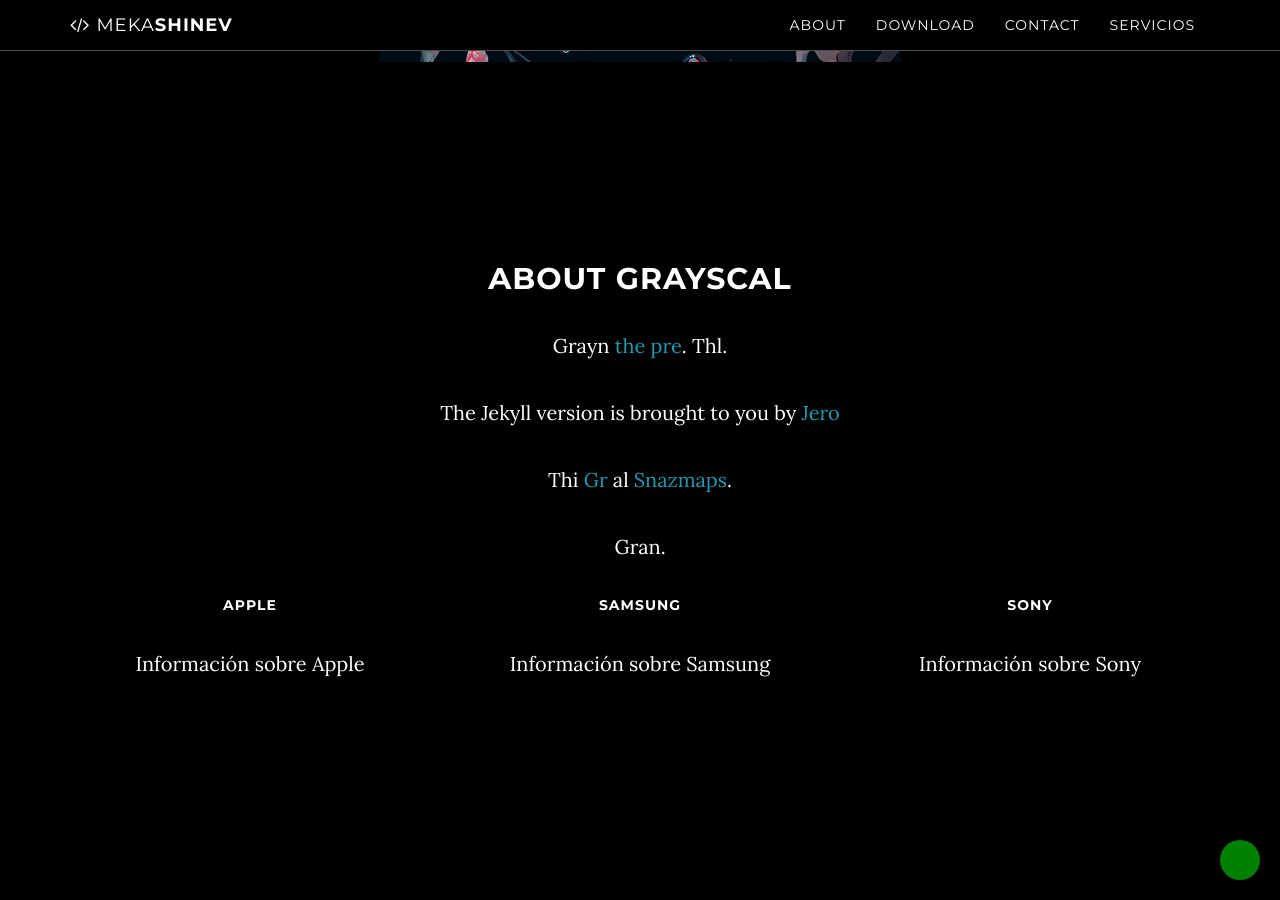
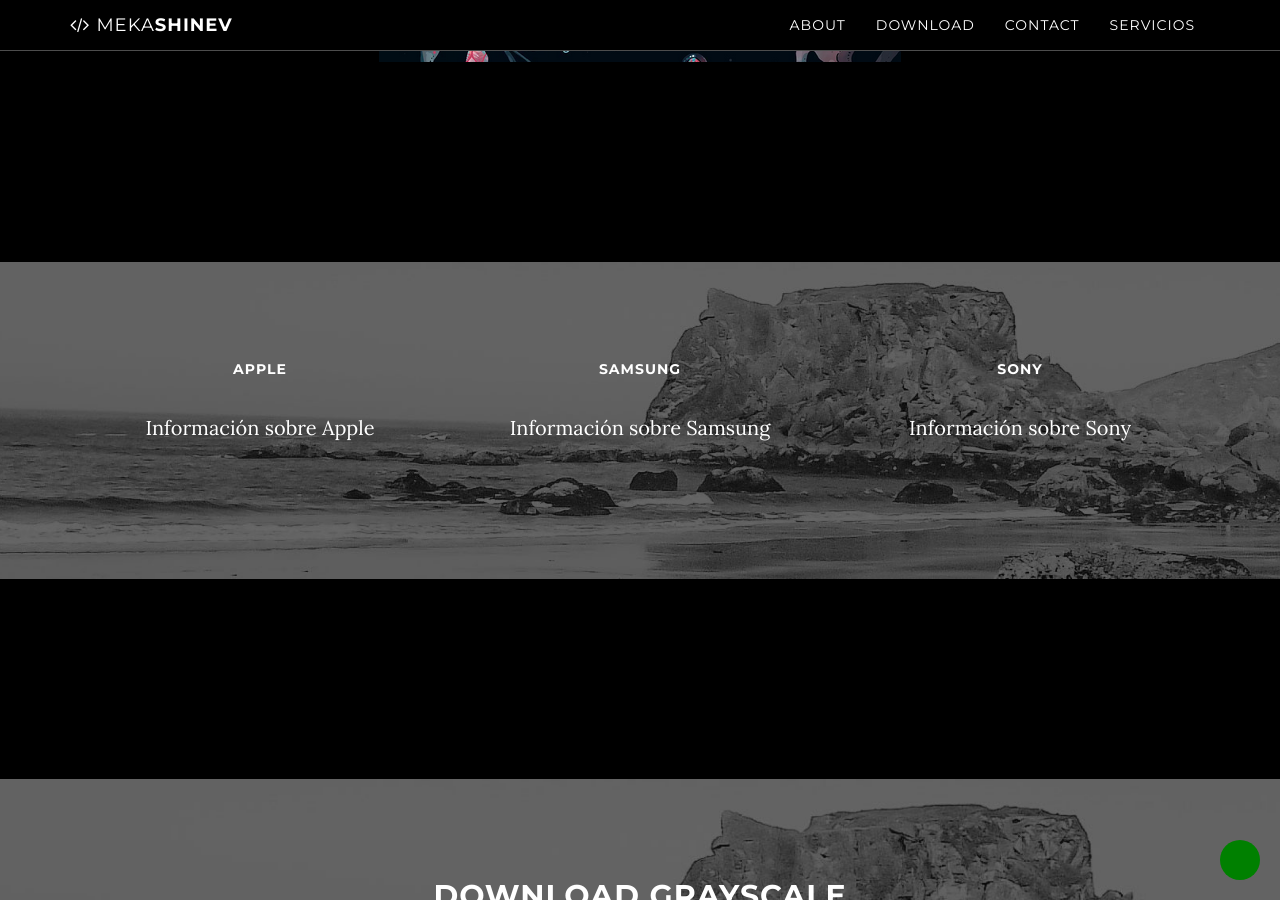
Before and after one commit to mekashinev/mekashinev.github.io, a Jekyll site: the page built from index.html, in a window 1280 px wide and 900 px high, scrolled down 2640 px. Built offline with Jekyll 4.4.1, drawn with Linux system fonts in a browser that asks for light colours.

Commit message:
Update about.html

```diff
--- a/_includes/about.html
+++ b/_includes/about.html
@@ -166,18 +166,10 @@
 
 
 
-<section id="about" class="container content-section text-center">
-    <div class="row">
-        <div class="col-lg-8 col-lg-offset-2 text-center">
-            <h2>About Grayscal</h2>
-            <p>Grayn <a href="http://startbootstrap.com/template-overviews/grayscale/">the pre</a>. Thl.</p>
-            <p>The Jekyll version is brought to you by <a href="https://github.com/jeromelachaud">Jero</a></p>
-            <p>Thi <a href="http://gratisography.com/">Gr</a> al <a href="http://snazzymaps.com/">Snazmaps</a>.</p>
-            <p>Gran.</p>
-        </div>
-    </div>
-    <div class="row">
-        <div class="col-lg-4">
+    <section id="download" class="content-section text-center">
+        <div class="download-section">
+            <div class="container">
+                <div class="col-lg-4">
             <div class="card">
                 <div class="card-body">
                     <h5 class="card-title">Apple</h5>
```
